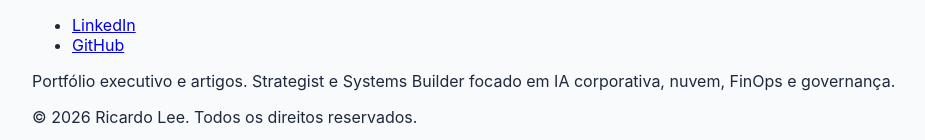
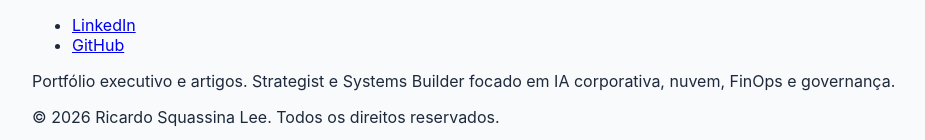
Before and after one commit to squassina/squassina.github.io, a Jekyll site: the page built from index.md, in a window 1280 px wide and 900 px high, scrolled down 2235 px. Shown: the part 757-897 px from the top of the window, without its empty margins (0-925 px from the left). Built offline with Jekyll 4.4.1, drawn with Linux system fonts in a browser that asks for light colours.

Commit message:
Update author name in configuration file

```diff
--- a/_config.yaml
+++ b/_config.yaml
@@ -5,7 +5,7 @@ url: "https://squassina.github.io"
 baseurl: ""
 
 author:
-  name: Ricardo Lee
+  name: Ricardo Squassina Lee
   linkedin: ricardo-squassina-lee
   github: squassina
 
```
